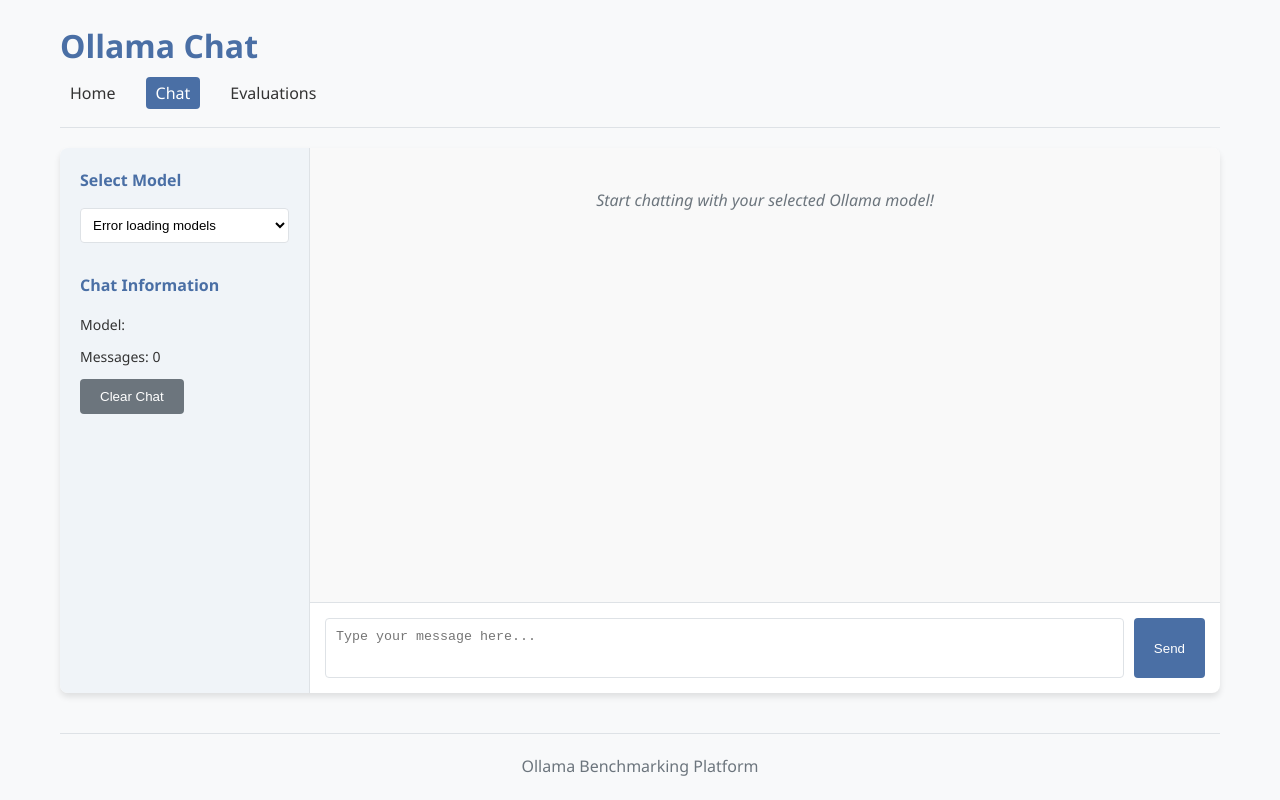
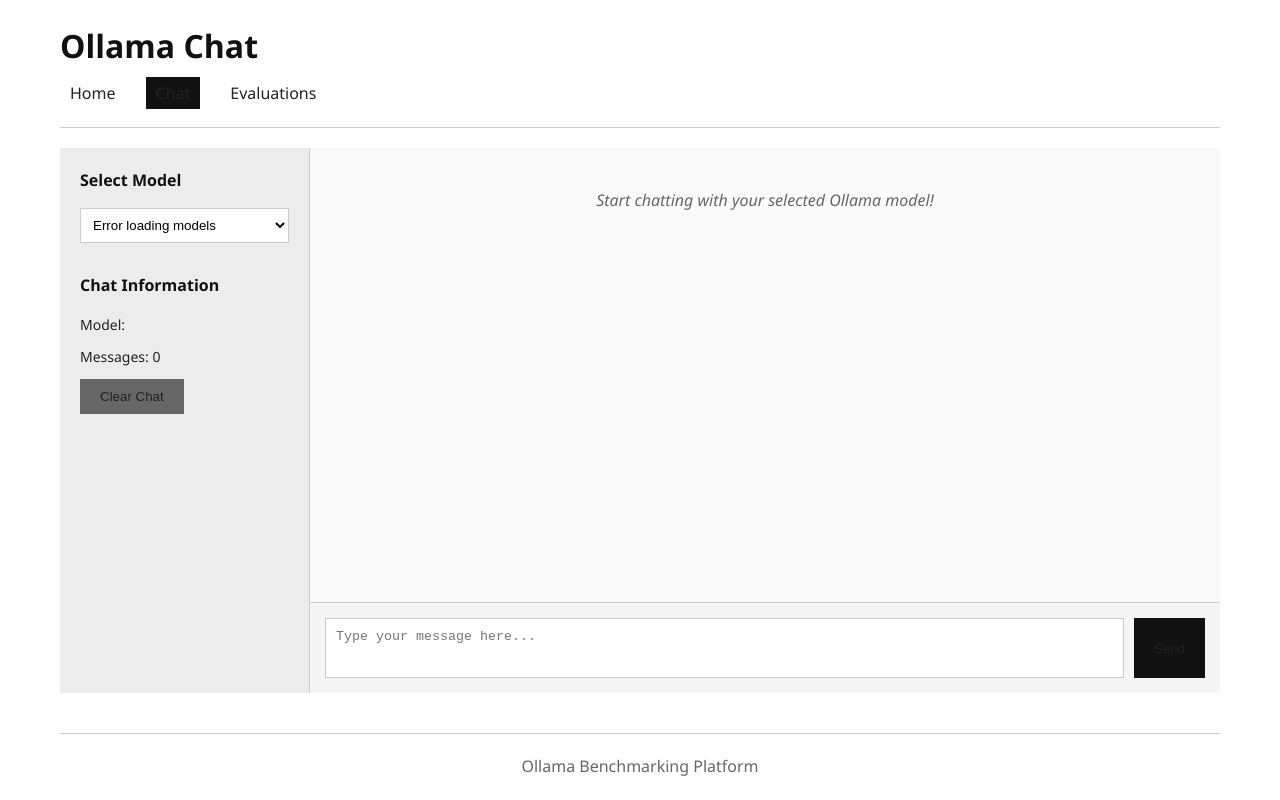
Before and after one commit to dariusatmar/ollama-benchmarking, a plain HTML site: page static/chat.html in a window 1280 px wide. Drawn offline with Linux system fonts and the light colour scheme; no server answers.

Commit message:
Update style to be less naughties

```diff
--- a/static/css/style.css
+++ b/static/css/style.css
@@ -1,15 +1,15 @@
 /* Base styles */
 :root {
-    --primary-color: #4a6fa5;
-    --secondary-color: #6c757d;
-    --background-color: #f8f9fa;
-    --card-bg: #ffffff;
-    --text-color: #333333;
-    --border-color: #dee2e6;
-    --success-color: #28a745;
-    --error-color: #dc3545;
-    --message-user-bg: #e9f5ff;
-    --message-bot-bg: #f0f0f0;
+    --primary-color: #111111;
+    --secondary-color: #666666;
+    --background-color: #ffffff;
+    --card-bg: #f5f5f5;
+    --text-color: #222222;
+    --border-color: #cccccc;
+    --success-color: #222222;
+    --error-color: #666666;
+    --message-user-bg: #f0f0f0;
+    --message-bot-bg: #eaeaea;
 }
 
 * {
@@ -59,13 +59,13 @@ nav ul li a {
     color: var(--text-color);
     font-weight: 500;
     padding: 5px 10px;
-    border-radius: 4px;
+    border-radius: 0;
     transition: background-color 0.3s;
 }
 
 nav ul li a:hover, nav ul li a.active {
     background-color: var(--primary-color);
-    color: white;
+    color: var(--text-color);
 }
 
 main {
@@ -85,7 +85,7 @@ footer {
     display: inline-block;
     padding: 10px 20px;
     border: none;
-    border-radius: 4px;
+    border-radius: 0;
     cursor: pointer;
     font-weight: 500;
     text-decoration: none;
@@ -98,20 +98,20 @@ footer {
 
 .btn.primary {
     background-color: var(--primary-color);
-    color: white;
+    color: var(--text-color);
 }
 
 .btn.secondary {
     background-color: var(--secondary-color);
-    color: white;
+    color: var(--text-color);
 }
 
 /* Welcome page */
 .welcome-card {
     background-color: var(--card-bg);
-    border-radius: 8px;
+    border-radius: 0;
     padding: 40px;
-    box-shadow: 0 4px 6px rgba(0, 0, 0, 0.1);
+
     text-align: center;
     max-width: 600px;
     margin: 60px auto;
@@ -138,14 +138,14 @@ footer {
     display: flex;
     height: calc(100vh - 180px);
     background-color: var(--card-bg);
-    border-radius: 8px;
+    border-radius: 0;
     overflow: hidden;
-    box-shadow: 0 4px 6px rgba(0, 0, 0, 0.1);
+
 }
 
 .sidebar {
     width: 250px;
-    background-color: #f0f4f8;
+    background-color: #ececec;
     padding: 20px;
     border-right: 1px solid var(--border-color);
 }
@@ -163,7 +163,7 @@ footer {
 select {
     width: 100%;
     padding: 8px;
-    border-radius: 4px;
+    border-radius: 0;
     border: 1px solid var(--border-color);
     background-color: white;
 }
@@ -183,13 +183,13 @@ select {
     flex: 1;
     padding: 20px;
     overflow-y: auto;
-    background-color: #f9f9f9;
+    background-color: #fafafa;
 }
 
 .message {
     margin-bottom: 15px;
     padding: 10px 15px;
-    border-radius: 8px;
+    border-radius: 0;
     max-width: 80%;
 }
 
@@ -222,7 +222,7 @@ select {
     flex: 1;
     padding: 10px;
     border: 1px solid var(--border-color);
-    border-radius: 4px;
+    border-radius: 0;
     resize: none;
     height: 60px;
     margin-right: 10px;
@@ -237,9 +237,9 @@ select {
 
 .evaluation-form, .evaluation-results {
     background-color: var(--card-bg);
-    border-radius: 8px;
+    border-radius: 0;
     padding: 20px;
-    box-shadow: 0 4px 6px rgba(0, 0, 0, 0.1);
+
 }
 
 .evaluation-form h2, .evaluation-results h2 {
@@ -258,9 +258,9 @@ select {
 }
 
 .benchmark-description {
-    background-color: #f0f4f8;
+    background-color: #ececec;
     padding: 15px;
-    border-radius: 4px;
+    border-radius: 0;
     margin-bottom: 20px;
     min-height: 80px;
 }
@@ -268,21 +268,21 @@ select {
 .results-status {
     padding: 10px;
     margin-bottom: 15px;
-    border-radius: 4px;
-    background-color: #f0f4f8;
+    border-radius: 0;
+    background-color: #ececec;
 }
 
 .results-status.running {
-    background-color: #fff3cd;
+    background-color: #e0e0e0;
 }
 
 .results-status.success {
-    background-color: #d4edda;
+    background-color: #e0e0e0;
     color: var(--success-color);
 }
 
 .results-status.error {
-    background-color: #f8d7da;
+    background-color: #e0e0e0;
     color: var(--error-color);
 }
 
@@ -294,13 +294,13 @@ select {
 .result-item {
     margin-bottom: 20px;
     border: 1px solid var(--border-color);
-    border-radius: 4px;
+    border-radius: 0;
     overflow: hidden;
 }
 
 .result-prompt {
     padding: 10px;
-    background-color: #f0f4f8;
+    background-color: #ececec;
     border-bottom: 1px solid var(--border-color);
     font-weight: 500;
 }
```
